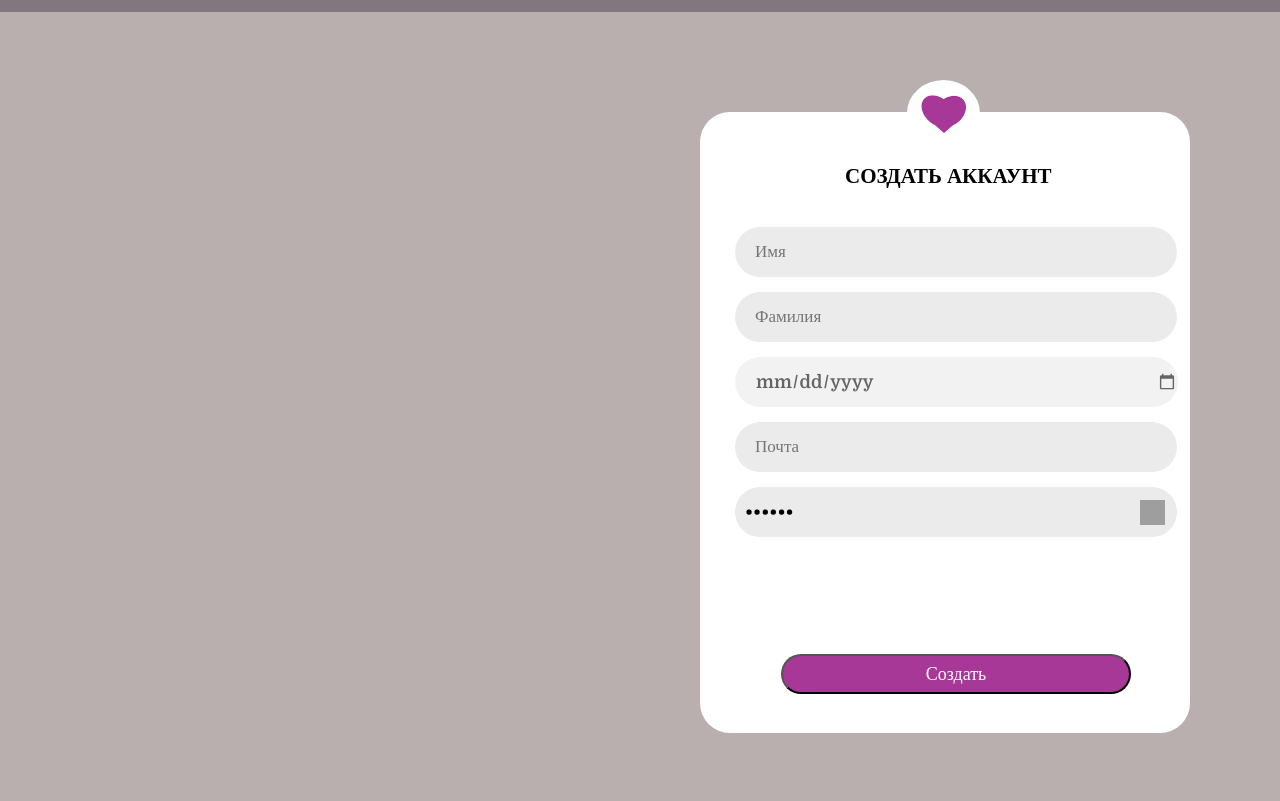
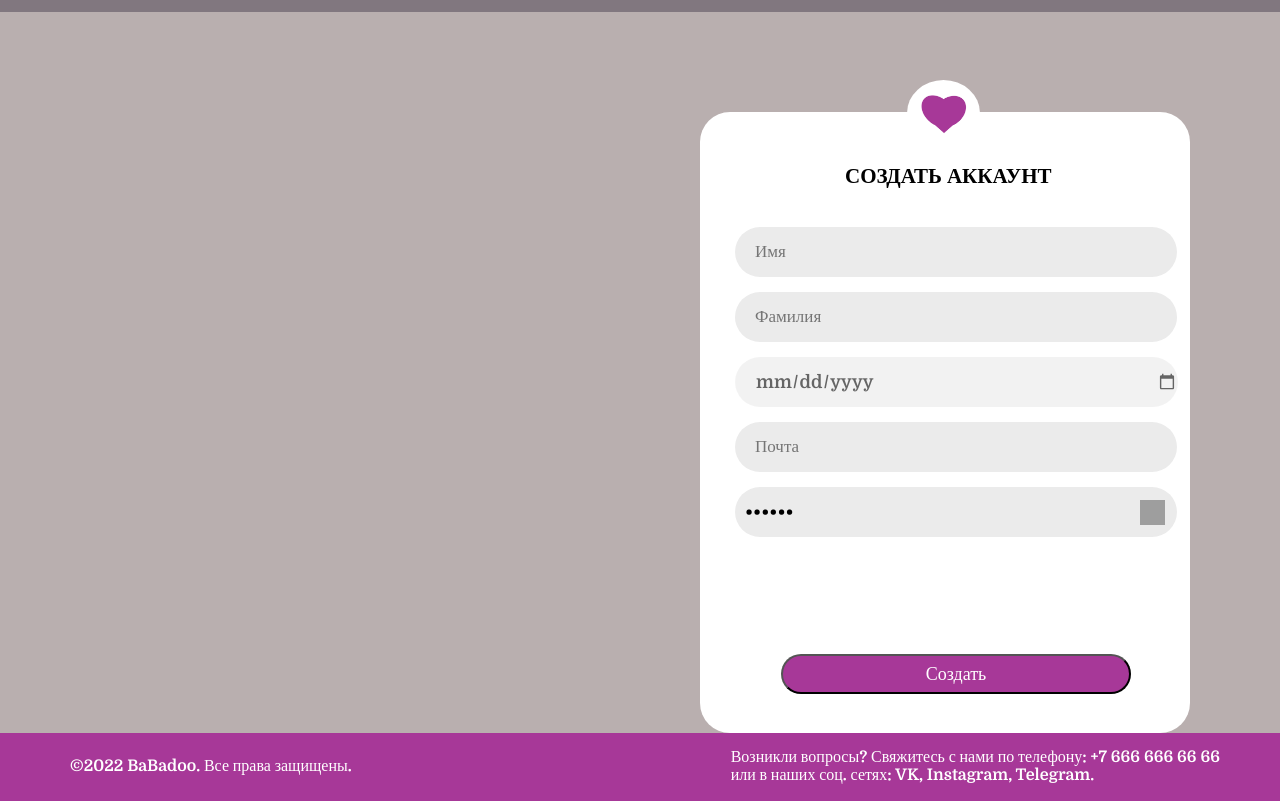
Before and after one commit to ghostlykl/ghostlykl.github.io, a plain HTML site: page creating.html in a window 1280 px wide. Shown: the part 186-987 px from the top of the page. Before the commit the page ends 919 px from the top, so only its background shows below. Drawn offline with Linux system fonts and the light colour scheme; grey boxes are pictures that could not be loaded.

Commit message:
Update creating.html

```diff
--- a/creating.html
+++ b/creating.html
@@ -70,6 +70,15 @@
             </div>
 
         </main>
+        <footer>
+            <div class = 'copyrite'>
+                    &#169;2022 BaBadoo. Все права защищены.
+            </div>
+            <div class = 'contacts'>
+                Возникли вопросы? Свяжитесь с нами по телефону: +7 666 666 66 66<br>
+                или в наших соц. сетях: <a href = ''>VK</a>, <a href = ''>Instagram</a>, <a href = ''>Telegram</a>.
+            </div>
+        </footer>
         <script src="script.js"></script>
 
     </body>
```
